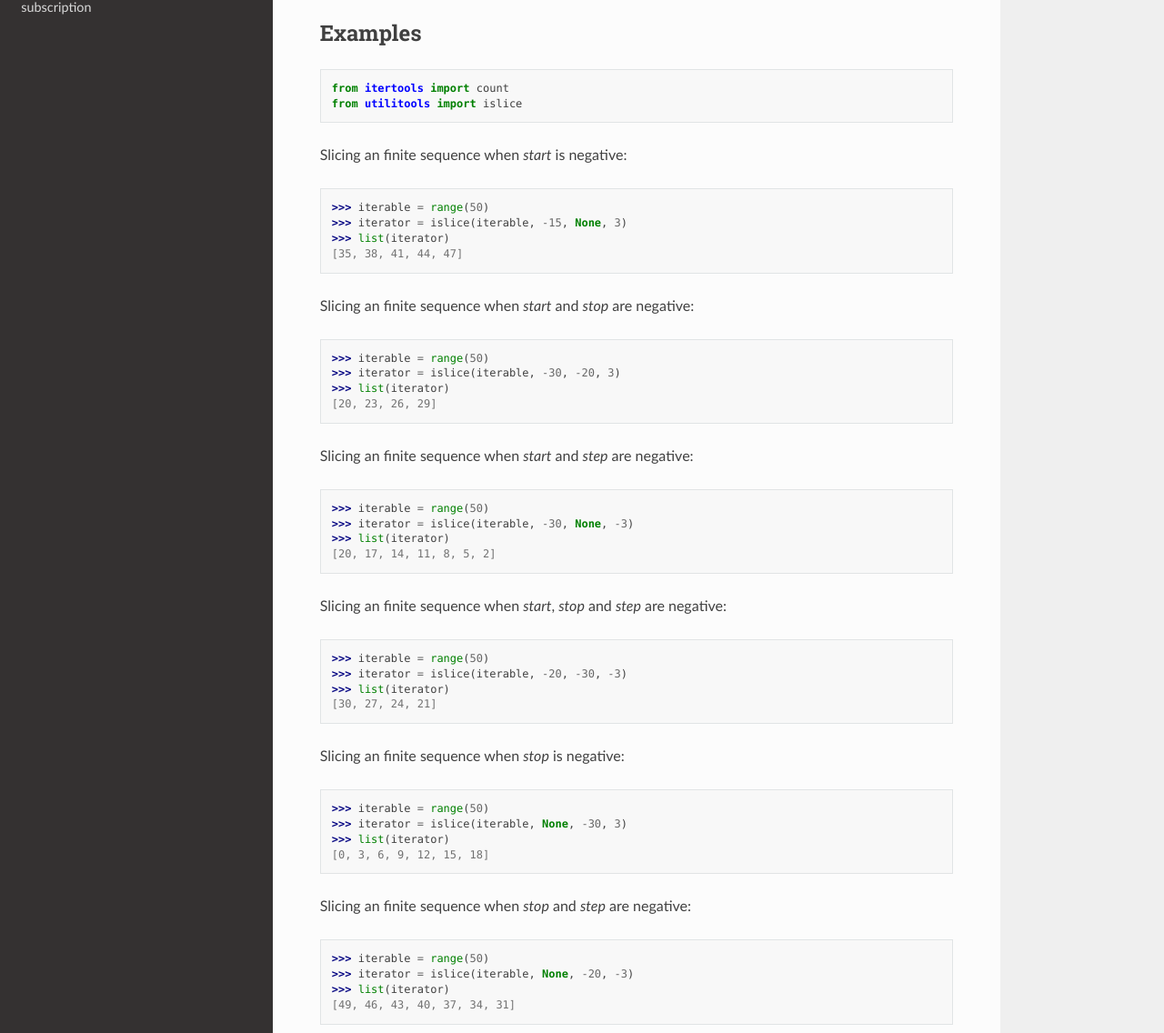
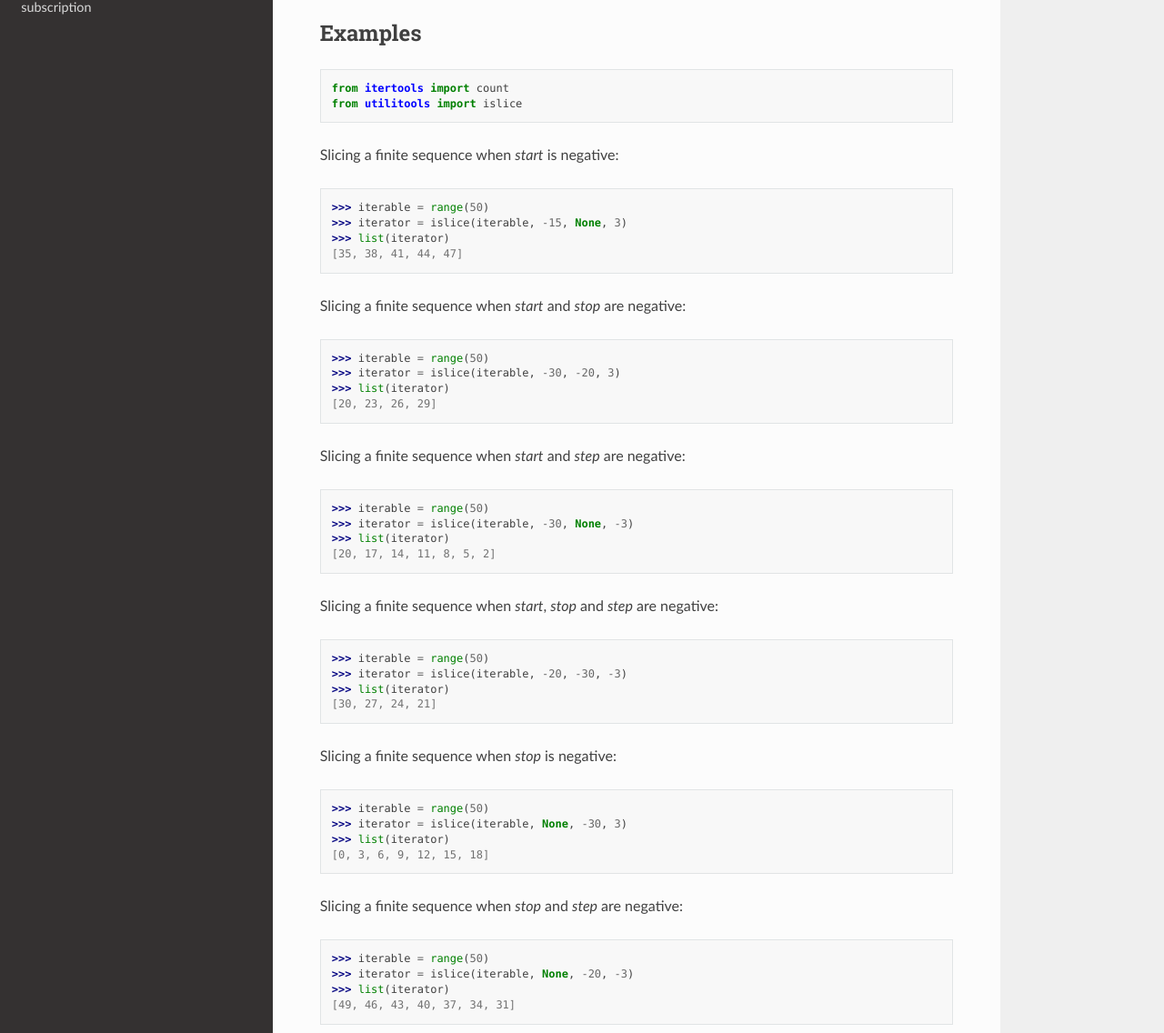
Before and after one commit to idanhazan/utilitools, a Sphinx documentation site: the page built from docs/collection/islice.rst, in a window 1280 px wide and 1400 px high, cut to the strip 264-1400 px from the top of the window. Shown: the whole strip at 91% size. Built offline with Sphinx 7.4.7 and the Read the Docs theme 2.0.0, drawn with Linux system fonts in a browser that asks for light colours.

```diff
--- a/docs/collection/islice.rst
+++ b/docs/collection/islice.rst
@@ -15,42 +15,42 @@ Examples
     from itertools import count
     from utilitools import islice
 
-Slicing an finite sequence when `start` is negative:
+Slicing a finite sequence when `start` is negative:
 
 >>> iterable = range(50)
 >>> iterator = islice(iterable, -15, None, 3)
 >>> list(iterator)
 [35, 38, 41, 44, 47]
 
-Slicing an finite sequence when `start` and `stop` are negative:
+Slicing a finite sequence when `start` and `stop` are negative:
 
 >>> iterable = range(50)
 >>> iterator = islice(iterable, -30, -20, 3)
 >>> list(iterator)
 [20, 23, 26, 29]
 
-Slicing an finite sequence when `start` and `step` are negative:
+Slicing a finite sequence when `start` and `step` are negative:
 
 >>> iterable = range(50)
 >>> iterator = islice(iterable, -30, None, -3)
 >>> list(iterator)
 [20, 17, 14, 11, 8, 5, 2]
 
-Slicing an finite sequence when `start`, `stop` and `step` are negative:
+Slicing a finite sequence when `start`, `stop` and `step` are negative:
 
 >>> iterable = range(50)
 >>> iterator = islice(iterable, -20, -30, -3)
 >>> list(iterator)
 [30, 27, 24, 21]
 
-Slicing an finite sequence when `stop` is negative:
+Slicing a finite sequence when `stop` is negative:
 
 >>> iterable = range(50)
 >>> iterator = islice(iterable, None, -30, 3)
 >>> list(iterator)
 [0, 3, 6, 9, 12, 15, 18]
 
-Slicing an finite sequence when `stop` and `step` are negative:
+Slicing a finite sequence when `stop` and `step` are negative:
 
 >>> iterable = range(50)
 >>> iterator = islice(iterable, None, -20, -3)
```
